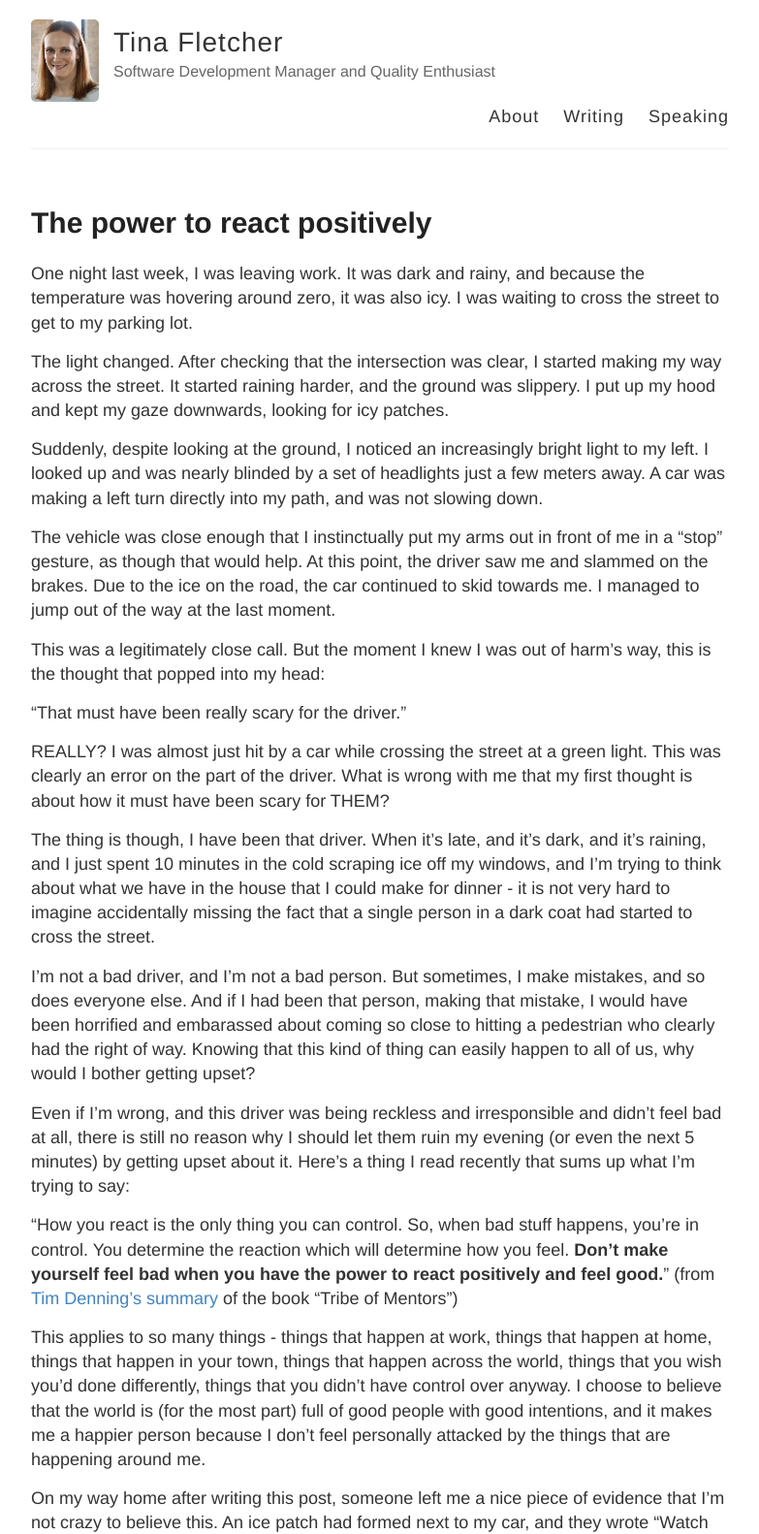
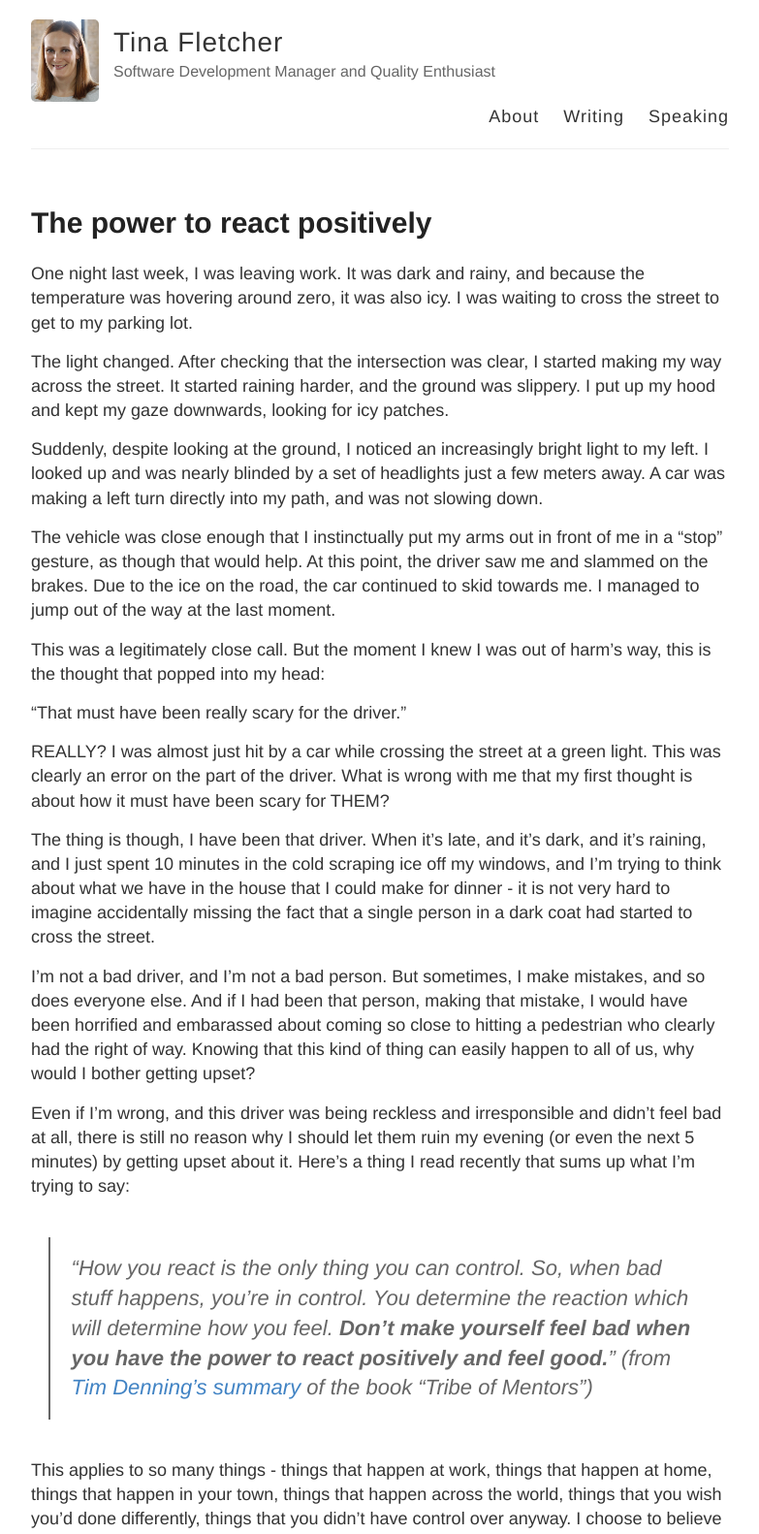
Before and after one commit to tinafletcher/tinafletcher.github.io, a Jekyll site: the page built from _posts/2018-1-29-The-power-to-react-positively.md, in a window 1280 px wide. Shown: the top 1582 px of the page at 97% size, without its empty margins (248-1031 px from the left). Built offline with Jekyll 4.4.1, drawn with Linux system fonts in a browser that asks for light colours.

Commit message:
Minor updates to existing posts, and adding "written on" date to post previews

```diff
--- a/_posts/2018-1-29-The-power-to-react-positively.md
+++ b/_posts/2018-1-29-The-power-to-react-positively.md
@@ -24,7 +24,7 @@ I'm not a bad driver, and I'm not a bad person. But sometimes, I make mistakes,
 
 Even if I'm wrong, and this driver was being reckless and irresponsible and didn't feel bad at all, there is still no reason why I should let them ruin my evening (or even the next 5 minutes) by getting upset about it. Here's a thing I read recently that sums up what I'm trying to say:
 
-"How you react is the only thing you can control. So, when bad stuff happens, you're in control. You determine the reaction which will determine how you feel. **Don't make yourself feel bad when you have the power to react positively and feel good.**" (from [Tim Denning's summary](https://medium.com/personal-growth/after-weeks-of-reading-tribe-of-mentors-heres-the-quick-lessons-you-can-learn-dde470325fe5) of the book "Tribe of Mentors")
+>"How you react is the only thing you can control. So, when bad stuff happens, you're in control. You determine the reaction which will determine how you feel. **Don't make yourself feel bad when you have the power to react positively and feel good.**" (from [Tim Denning's summary](https://medium.com/personal-growth/after-weeks-of-reading-tribe-of-mentors-heres-the-quick-lessons-you-can-learn-dde470325fe5) of the book "Tribe of Mentors")
 
 This applies to so many things - things that happen at work, things that happen at home, things that happen in your town, things that happen across the world, things that you wish you'd done differently, things that you didn't have control over anyway. I choose to believe that the world is (for the most part) full of good people with good intentions, and it makes me a happier person because I don't feel personally attacked by the things that are happening around me.
 
--- a/index.html
+++ b/index.html
@@ -13,6 +13,11 @@ layout: default
       </div>
 
       <a href="{{ site.baseurl }}{{ post.url }}" class="read-more">Read More</a>
+
+      <div class="date">
+        Written on {{ page.date | date: "%B %e, %Y" }}
+      </div>
+
     </article>
   {% endfor %}
 </div>
```
Also changed, not shown: _posts/2018-3-1-New-problems-are-rare.md (+1 -0 lines).
